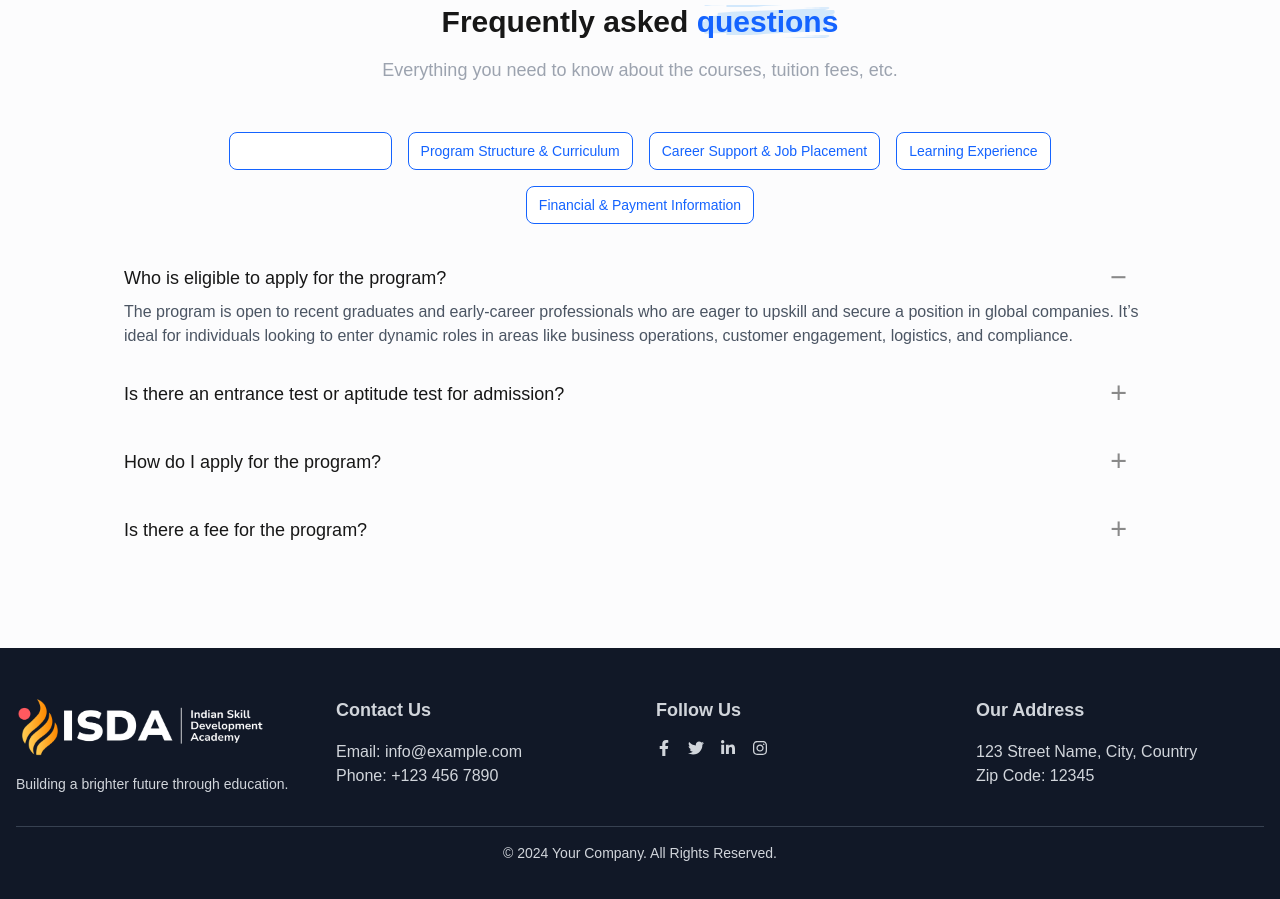
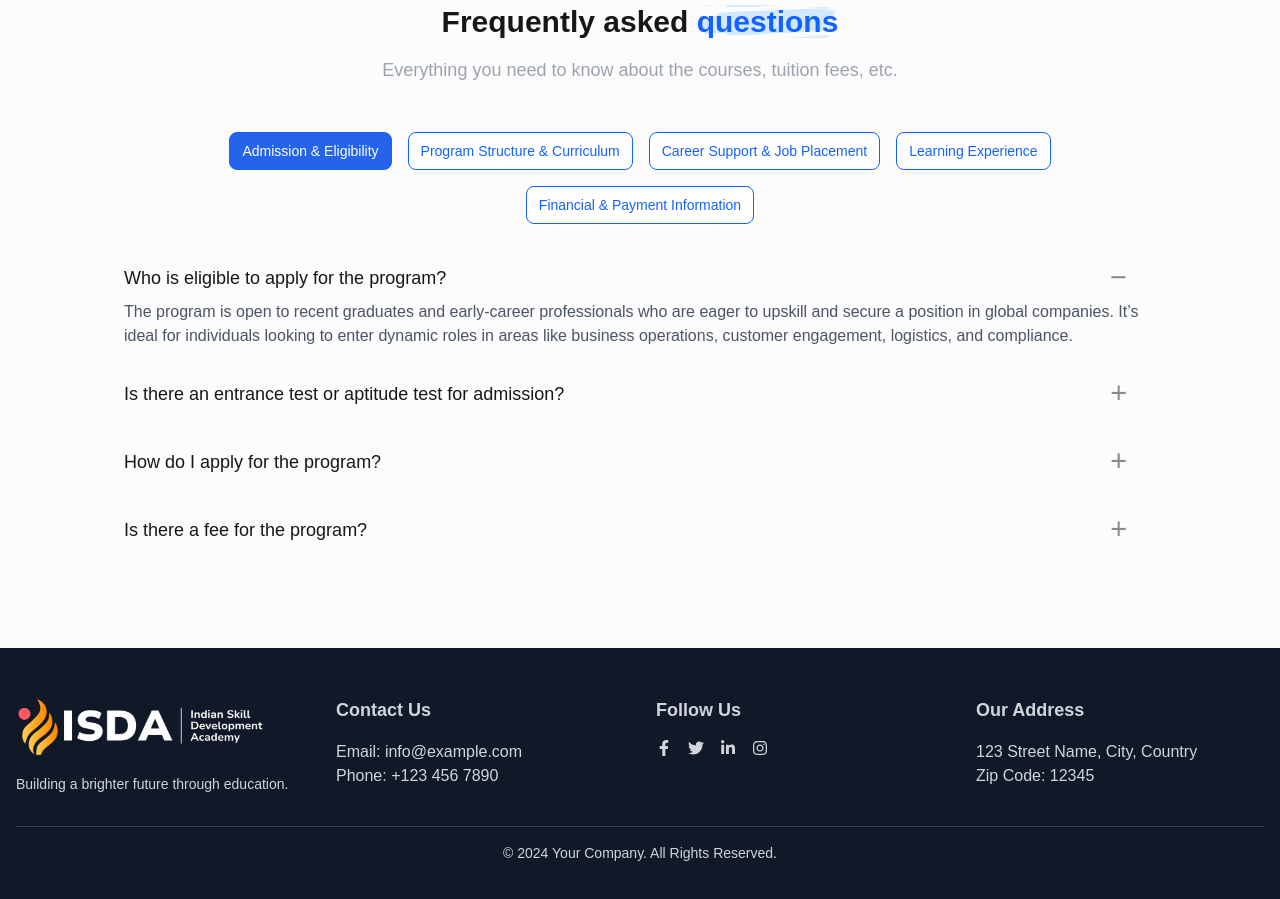
Before and after one commit to Nikhil-Antino/isda-demo, a Next.js app: page / in a window 1280 px wide. Shown: the part 7040-7939 px from the top of the page. Built offline with nearby package versions, Linux system fonts and the light colour scheme.

Commit message:
button bg fix

```diff
--- a/src/components/Faqs.jsx
+++ b/src/components/Faqs.jsx
@@ -40,7 +40,8 @@ const FAQ = () => {
                   onClick={() => handleItemClick(item)}
                   size={"small"}
                   className={cn({
-                    "bg-blue-600 text-white": active.category === item.category,
+                    "!bg-blue-600 text-white":
+                      active.category === item.category,
                   })}
                 >
                   {item.category}
```
